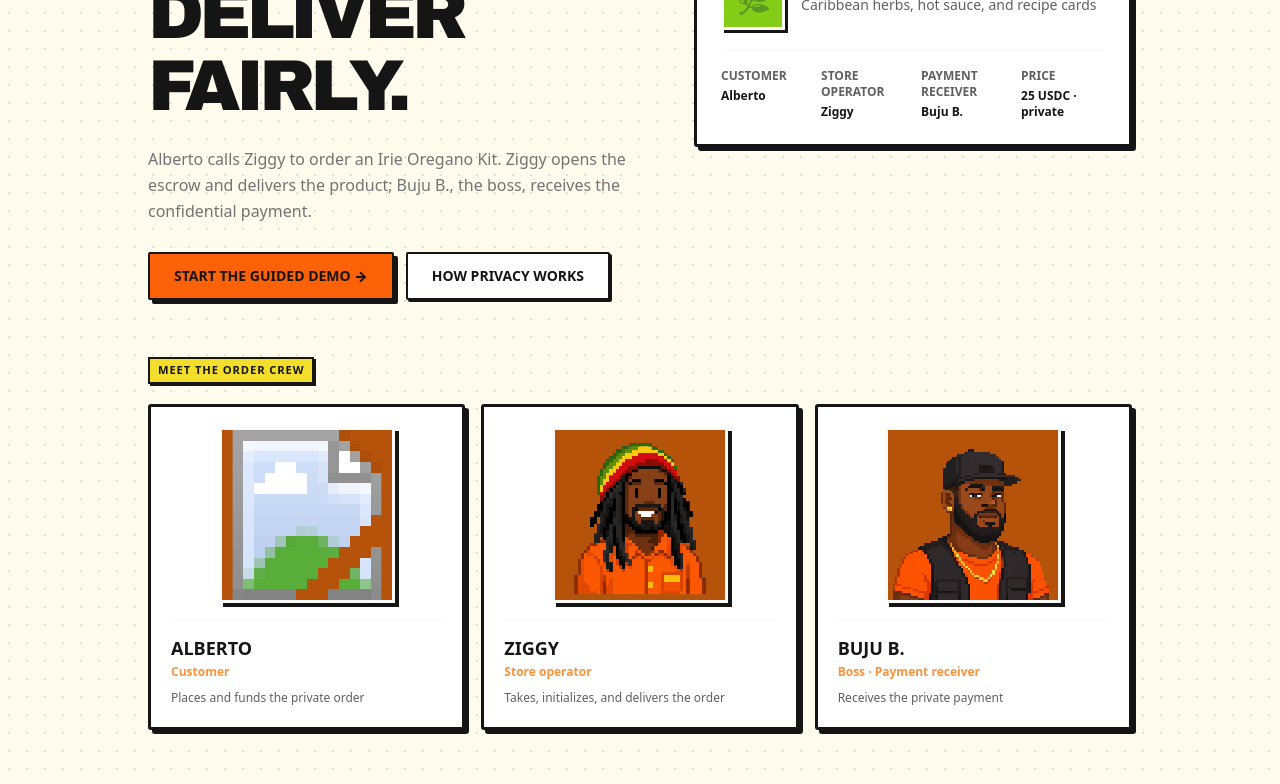
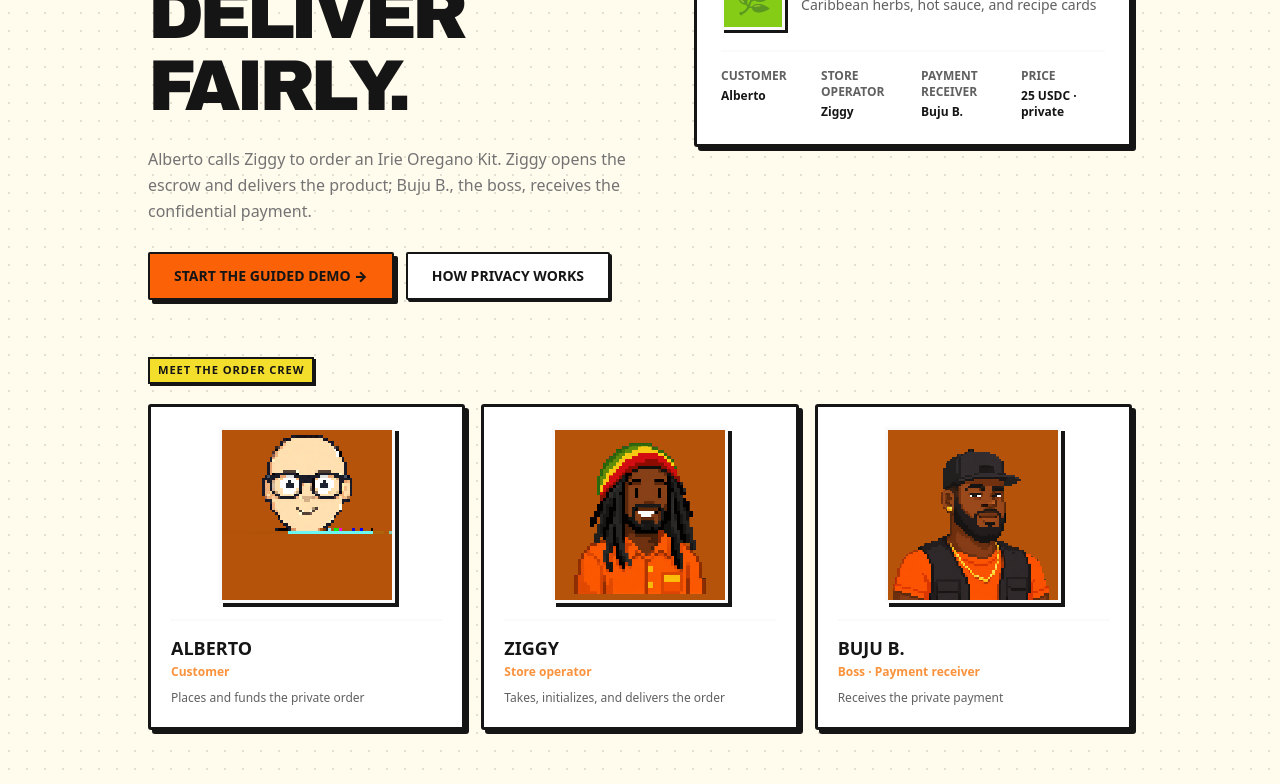
Before and after one commit to Trustless-Work/privacy-poc, a Next.js app in the folder packages/app/: page / in a window 1280 px wide. Shown: the part 392-1176 px from the top of the page. Built offline with nearby package versions, Linux system fonts and the light colour scheme; no server answers; what @stellar/stellar-sdk would draw is missing.

Commit message:
Use Alberto PNG directly

```diff
--- a/packages/app/app/escrow/green-road-order.tsx
+++ b/packages/app/app/escrow/green-road-order.tsx
@@ -19,7 +19,7 @@ type CastMember = {
 
 const CAST: Record<"Alberto" | "Ziggy" | "Buju B.", CastMember> = {
   Alberto: {
-    image: "/characters/alberto-pixel.svg",
+    image: "/characters/alberto.png",
     label: "Customer",
     action: "Places and funds the private order",
   },
```
